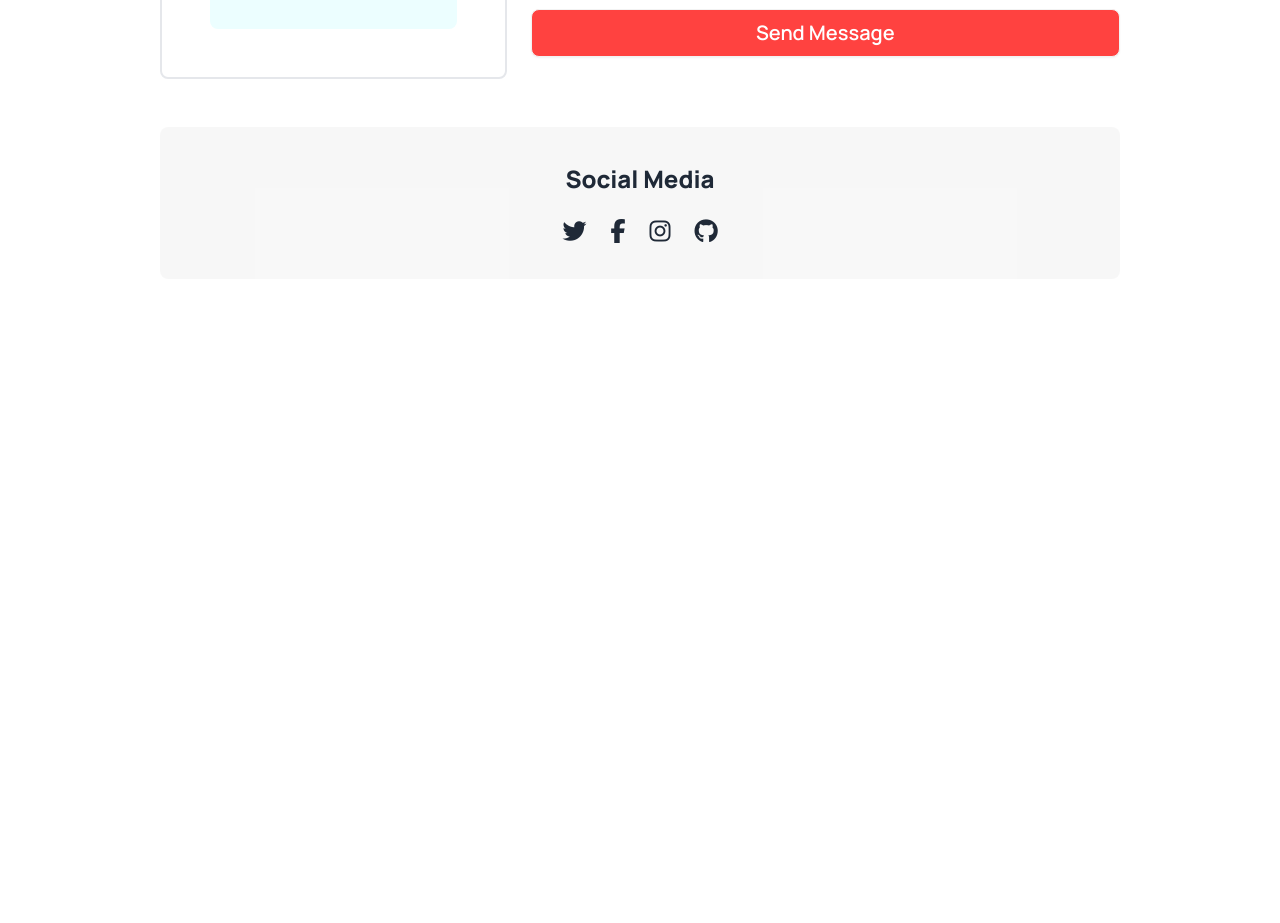
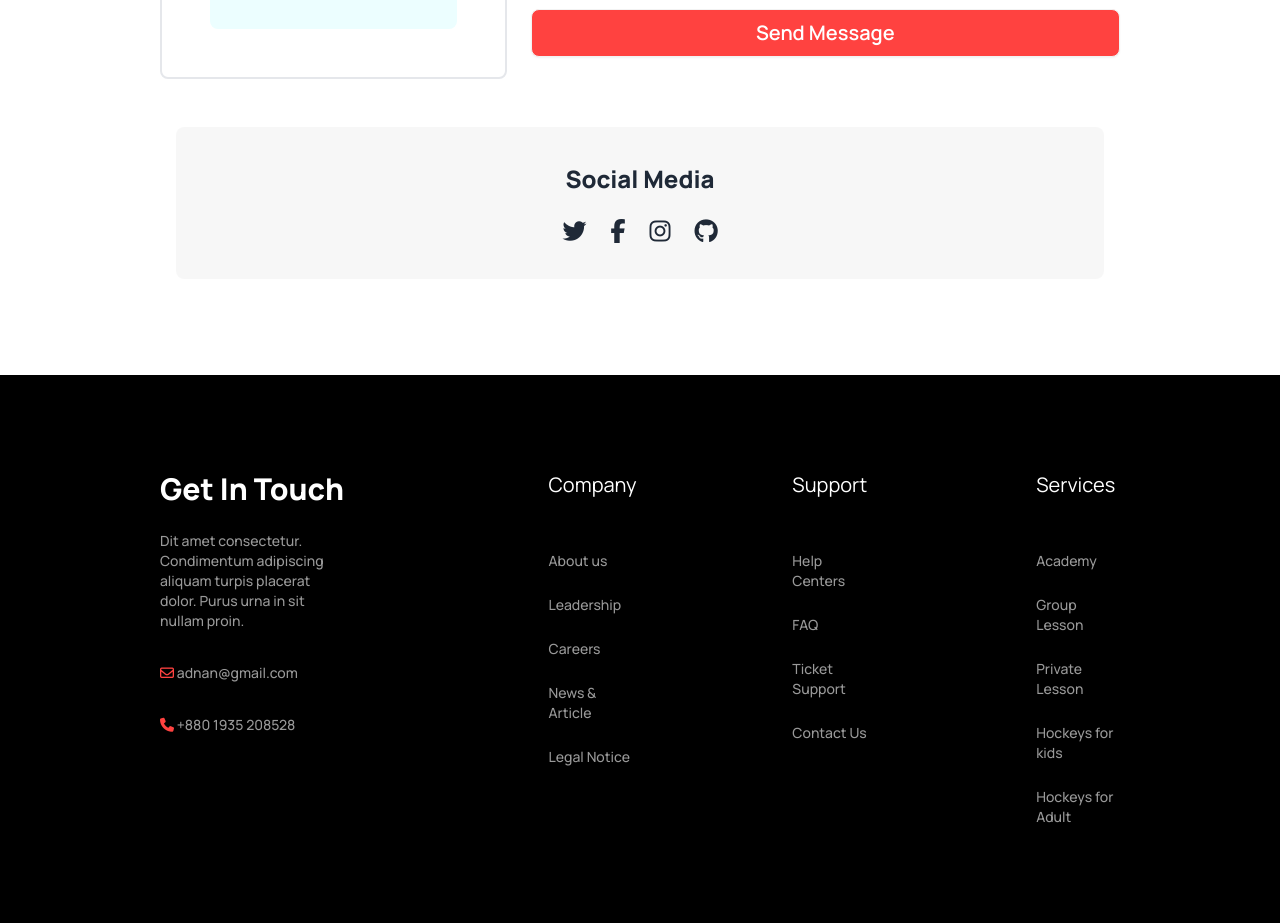
Before and after one commit to adnanalamin/BD-Hockey, a plain HTML site: page index.html in a window 1280 px wide. Shown: the part 5401-6324 px from the top of the page. Before the commit the page ends 5680 px from the top, so only its background shows below. Drawn offline with nearby package versions, Linux system fonts and the light colour scheme.

Commit message:
Add footer section

```diff
--- a/index.html
+++ b/index.html
@@ -582,7 +582,7 @@
 
       </section>
       <section>
-        <div class="text-center bg-[#13131808] py-9 rounded-lg mt-12">
+        <div class="text-center bg-[#13131808] py-9 rounded-lg mt-12 mx-4">
           <p class="font-extrabold text-2xl mb-6">Social Media</p>
           <div class="flex gap-6 text-2xl justify-center ">
             <i class="fa-brands fa-twitter"></i>
@@ -593,6 +593,40 @@
         </div>
       </section>
     </main>
-    <footer></footer>
+    <footer class="bg-black mt-24">
+      <div class="footer py-24 text-white md:w-9/12 md:mx-auto mx-2 ">
+          <aside class="md:w-2/4  md:text-left text-center">
+            <h1 class="font-extrabold text-3xl mb-4 md:mx-0 mx-auto">Get In Touch</h1>
+            <p class="text-[#ffffff99] font-medium mb-6 md:mx-0 md:w-full w-3/4 mx-auto">Dit amet consectetur. Condimentum  adipiscing aliquam turpis placerat dolor. Purus urna in sit nullam proin. </p>
+            <p class="text-[#ffffff99] font-medium mb-6 md:mx-0 mx-auto"><i class="fa-regular fa-envelope text-button_color"></i>  adnan@gmail.com</p>
+            <p class="text-[#ffffff99] font-medium md:mx-0 mx-auto"><i class="fa-solid fa-phone text-button_color"></i>  +880 1935 208528</p>
+          </aside>
+          <div class="md:grid md:grid-cols-3 grid-cols-2 md:gap-40 mx-auto gap-10">
+            <nav class="flex flex-col gap-6 ">
+              <header class="mb-7 text-xl text-white">Company</header>
+              <a class="link link-hover text-[#ffffff99] font-medium">About us</a>
+              <a class="link link-hover text-[#ffffff99] font-medium">Leadership</a>
+              <a class="link link-hover text-[#ffffff99] font-medium">Careers</a>
+              <a class="link link-hover text-[#ffffff99] font-medium">News & Article</a>
+              <a class="link link-hover text-[#ffffff99] font-medium">Legal Notice</a>
+            </nav>
+            <nav class="flex flex-col gap-6 ">
+              <header class="mb-7 text-xl text-white">Support</header>
+              <a class="link link-hover text-[#ffffff99] font-medium">Help Centers</a>
+              <a class="link link-hover text-[#ffffff99] font-medium">FAQ</a>
+              <a class="link link-hover text-[#ffffff99] font-medium">Ticket Support</a>
+              <a class="link link-hover text-[#ffffff99] font-medium">Contact Us</a>
+            </nav>
+              <nav class="flex flex-col gap-6">
+                <header class="mb-7 text-xl text-white">Services</header>
+                <a class="link link-hover text-[#ffffff99] font-medium">Academy</a>
+                <a class="link link-hover text-[#ffffff99] font-medium">Group Lesson</a>
+                <a class="link link-hover text-[#ffffff99] font-medium">Private Lesson</a>
+                <a class="link link-hover text-[#ffffff99] font-medium">Hockeys for kids</a>
+                <a class="link link-hover text-[#ffffff99] font-medium">Hockeys for Adult</a>
+              </nav>
+          </div>
+        </div>
+      </footer>
   </body>
 </html>
```
